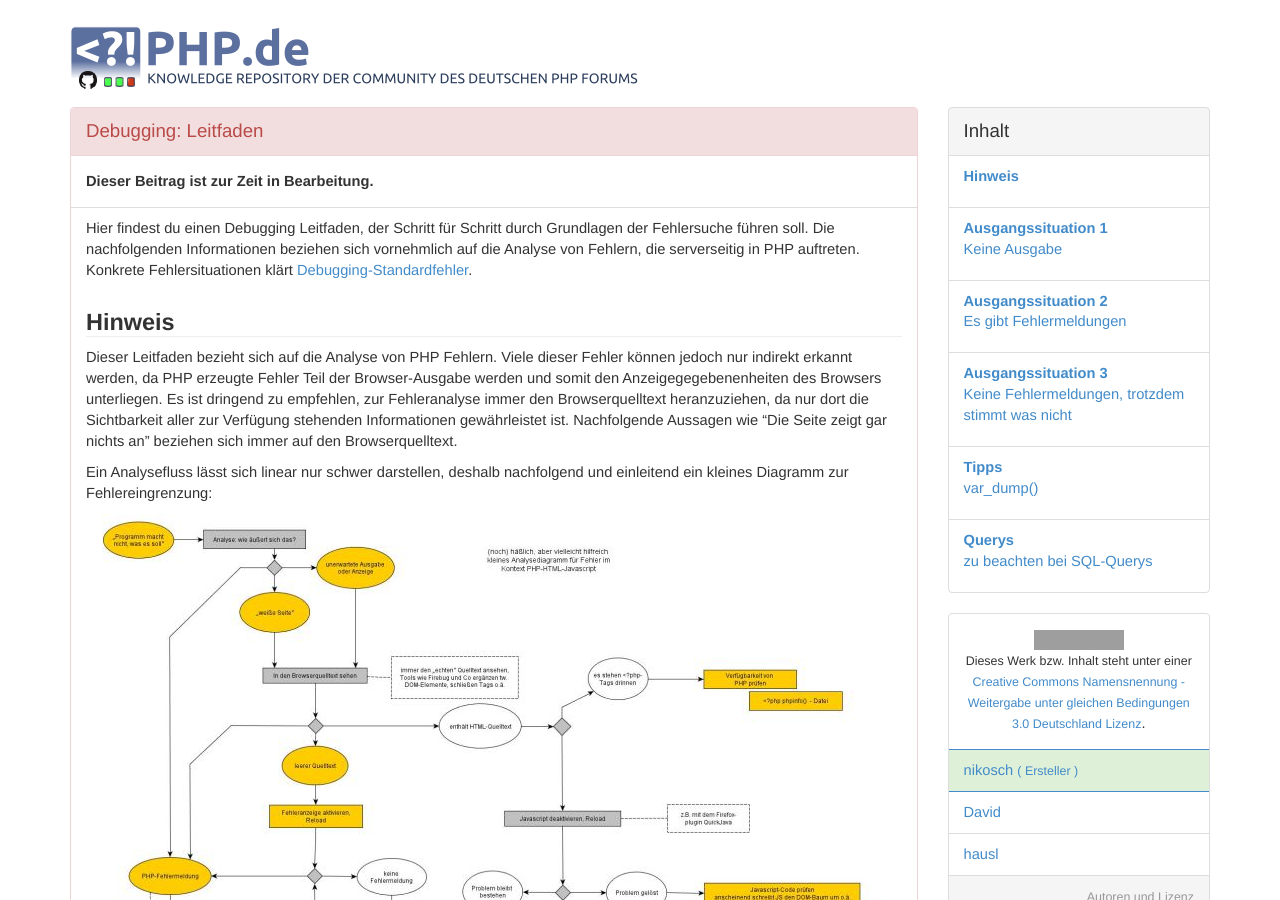
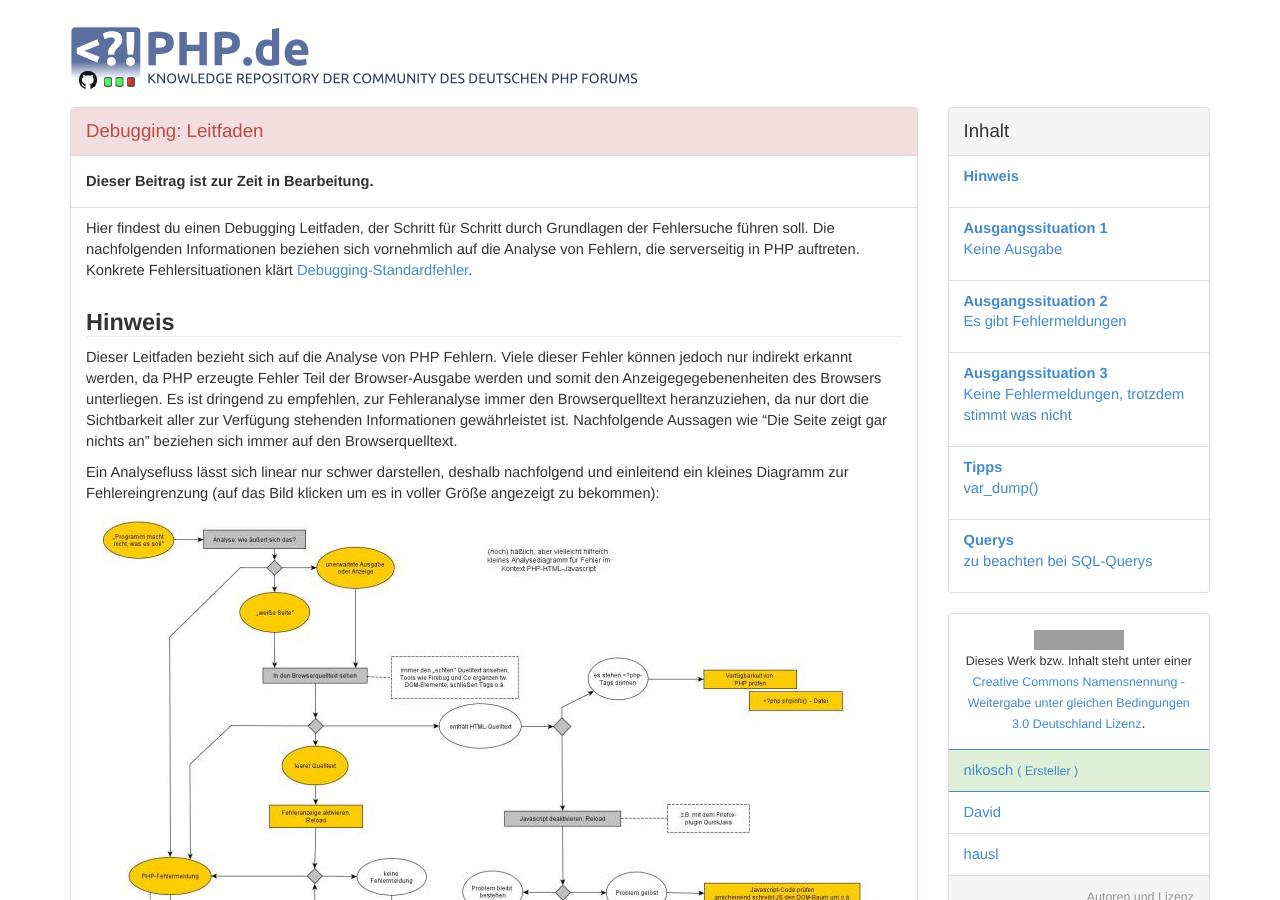
Before and after one commit to php-de/php-de.github.io, a Jekyll site: the page built from debugging/leitfaden.md, in a window 1280 px wide and 900 px high. Built offline with Jekyll 4.4.1, drawn with Linux system fonts in a browser that asks for light colours; grey boxes are pictures that could not be loaded.

Commit message:
Update leitfaden.md

```diff
--- a/debugging/leitfaden.md
+++ b/debugging/leitfaden.md
@@ -46,11 +46,7 @@
 
 Dieser Leitfaden bezieht sich auf die Analyse von PHP Fehlern. Viele dieser Fehler können jedoch nur indirekt erkannt werden, da PHP erzeugte Fehler Teil der Browser-Ausgabe werden und somit den Anzeigegegebenenheiten des Browsers unterliegen. Es ist dringend zu empfehlen, zur Fehleranalyse immer den Browserquelltext heranzuziehen, da nur dort die Sichtbarkeit aller zur Verfügung stehenden Informationen gewährleistet ist. Nachfolgende Aussagen wie "Die Seite zeigt gar nichts an" beziehen sich immer auf den Browserquelltext.
 
-Ein Analysefluss lässt sich linear nur schwer darstellen, deshalb nachfolgend und einleitend ein kleines Diagramm zur Fehlereingrenzung:
-
-![Debugging-Analyse](images/debugging_analyse_800px.jpg)
-
-
+Ein Analysefluss lässt sich linear nur schwer darstellen, deshalb nachfolgend und einleitend ein kleines Diagramm zur Fehlereingrenzung (auf das Bild klicken um es in voller Größe angezeigt zu bekommen):
 
 [![Debugging-Analyse](images/debugging_analyse_800px.jpg)](images/debugging_analyse_1589px.jpg)
 
```
